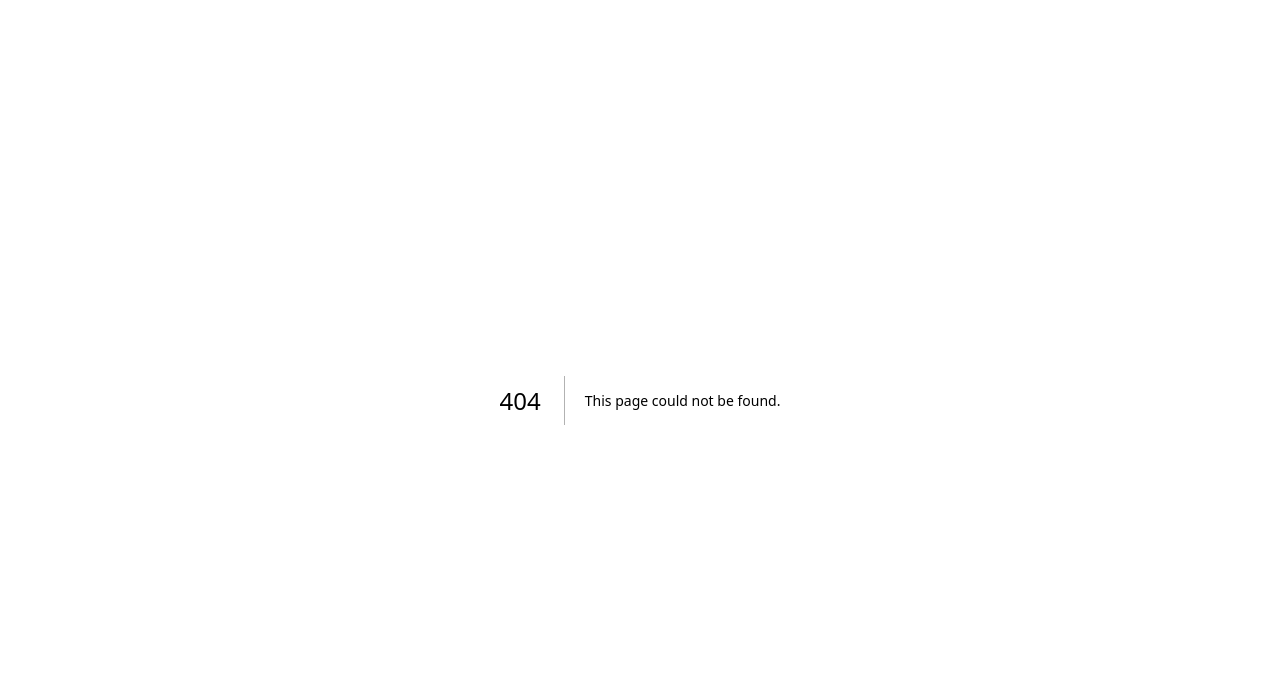
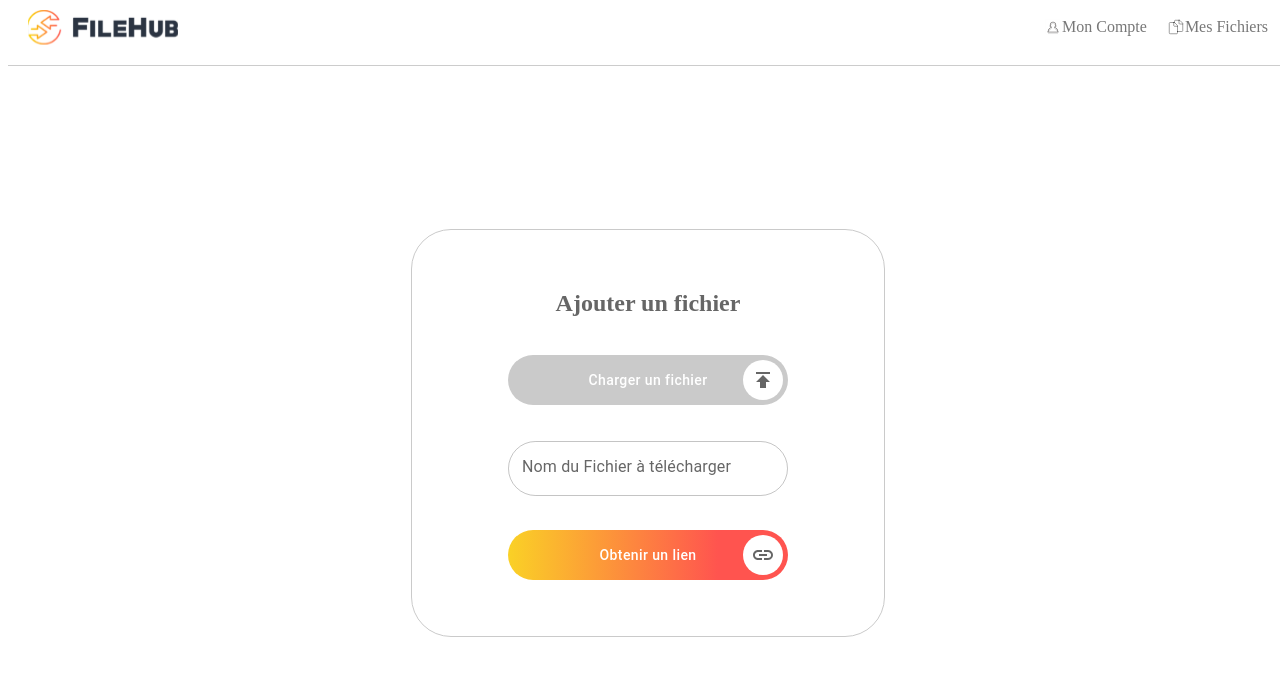
Before and after one commit to WildCodeSchool/2309-wns-rouge-filehub, a Next.js app in the folder frontend/: page /fileUpload in a window 1280 px wide. Before the commit this address had no page. Shown: the top 676 px of the page. Built offline with nearby package versions, Linux system fonts and the light colour scheme.

Commit message:
added FileUpload componant, pages for FileUpload and UserProfile and exported const styled from UserProfile

```diff
--- a/frontend/package.json
+++ b/frontend/package.json
@@ -12,6 +12,7 @@
     "@apollo/client": "^3.8.6",
     "@emotion/react": "^11.11.3",
     "@emotion/styled": "^11.11.0",
+    "@mui/icons-material": "^5.15.7",
     "@mui/material": "^5.15.7",
     "@types/node": "20.6.2",
     "@types/react": "18.2.22",
--- /dev/null
+++ b/frontend/src/components/FileUpload.tsx
@@ -0,0 +1,119 @@
+import { Button, TextField, colors } from "@mui/material";
+import { useEffect, useState } from "react";
+import styled from "styled-components";
+import { theme } from "@/styles/theme";
+import { Label, InputField, ButtonSVGContainer, ButtonConfirm, Container, Title } from "./UserProfile";
+import PublishIcon from '@mui/icons-material/Publish';
+import LinkIcon from '@mui/icons-material/Link';
+import HighlightOffIcon from '@mui/icons-material/HighlightOff';
+
+const FileUploadContent = styled.div`
+    display: flex;
+    justify-content: center;
+    align-items: center;
+    flex-direction: column;
+`;
+
+const FileInfo = styled.div`
+    display: flex;
+    justify-content: center;
+    align-items: center;
+    flex-direction: column;
+    padding: 5vmin 12vmin;
+    border: 1px solid ${theme.palette.secondary.main};
+    border-radius: 5vmin;
+    width: 35vmin;
+    height: max(50vmin, fit-content);
+    color: ${theme.palette.primary.main};
+`;
+
+const FileButton = styled(Button)`
+    &.MuiButtonBase-root {
+        width: 100%;
+        height: 50px;
+        margin: 2px 0;
+        box-shadow: none;
+        border-radius: 50px;
+        text-transform: none;
+    }
+`;
+
+const LabelButton = styled.label`
+    display: flex;
+    justify-content: center;
+    align-items: center;
+    width: 100%;
+    height: 100%;
+    cursor: pointer;
+`;
+
+const ThrowFileButton = styled(Button)`
+    &.MuiButtonBase-root {
+        position: absolute;
+        width: 40px;
+        height: 40px;
+        right: -60px;
+    }
+`;
+
+function FileUpload(): React.ReactNode {
+    const [file, setFile] = useState<File>();
+    const [fileName, setFileName] = useState("");
+
+    const setFileInfo = (e: React.ChangeEvent<HTMLInputElement>)=>{
+        const fileInput = e.target;
+
+        if(fileInput.files && fileInput.files.length === 1){
+            setFile(fileInput.files[0]);
+        }
+    }
+
+    useEffect(()=>{
+        if(file){
+            setFileName(file.name);
+        } else {
+            setFileName("");
+        }
+    }, [file])
+
+    return(
+        <FileUploadContent>
+            <FileInfo>
+                <Title>Ajouter un fichier</Title>
+                <Container>
+                    <FileButton variant="contained" sx={file === undefined ? {background: theme.palette.secondary.main}
+                    : {background: "linear-gradient(90deg, rgba(250,209,38,1) 0%, rgba(255,84,79,1) 75%, rgba(255,84,79,1) 100%)"}}>
+                        <LabelButton>
+                            Charger un fichier
+                            <ButtonSVGContainer>
+                                <PublishIcon color="primary"/>
+                            </ButtonSVGContainer>
+                            <input hidden type="file" onChange={(e)=>{setFileInfo(e)}}/>
+                        </LabelButton>
+                    </FileButton>
+                    {file &&
+                    <ThrowFileButton onClick={()=>{setFile(undefined)}}>
+                        <HighlightOffIcon color="primary"/>
+                    </ThrowFileButton>
+                    }
+                </Container>
+                <Container>
+                    <Label>
+                        <InputField label="Nom du Fichier à télécharger" variant="outlined" type="text"
+                        value={fileName} onChange={(e)=>{setFileName(e.target.value)}}/>
+                    </Label>
+                </Container>
+                <Container>
+                    <ButtonConfirm>
+                        Obtenir un lien
+                        <ButtonSVGContainer>
+                        <LinkIcon color="primary"/>
+                        </ButtonSVGContainer>
+                    </ButtonConfirm>
+                </Container>
+            </FileInfo>
+        </FileUploadContent>
+    )
+}
+
+export default FileUpload;
--- a/frontend/src/components/UserProfile.tsx
+++ b/frontend/src/components/UserProfile.tsx
@@ -2,6 +2,9 @@ import { Button, TextField } from "@mui/material";
 import { useState } from "react";
 import styled from "styled-components";
 import { theme } from "@/styles/theme";
+import { useRouter } from "next/router";
+import PublishIcon from '@mui/icons-material/Publish';
+import KeyIcon from '@mui/icons-material/Key';
 
 const UserProfileContent = styled.div`
     display: flex;
@@ -15,28 +18,26 @@ const UserInfo = styled.div`
     justify-content: center;
     align-items: center;
     flex-direction: column;
-    padding: 5vmin 15vmin 8vmin 15vmin;
+    padding: 5vmin 15vmin;
     border: 1px solid ${theme.palette.secondary.main};
     border-radius: 5vmin;
     width: 50vmin;
-    height: max(50vmin, fit-content);
     color: ${theme.palette.primary.main};
 `;
 
-const Title = styled.h2`
+export const Title = styled.h2`
     display: flex;
     justify-content: center;
     align-items: center;
     width: 100%;
 `
 
-const Label = styled.label`
+export const Label = styled.label`
     display: flex;
     justify-content: center;
     flex-direction: column;
     width: 100%;
     font-size: 2.5vmin;
-    margin: 8% 0 0 0;
 `
 
 const FieldTitle = styled.p`
@@ -53,7 +54,7 @@ const Field = styled.p`
     padding: 2vmin 0 2vmin 5%;
 `
 
-const InputField = styled(TextField)`
+export const InputField = styled(TextField)`
     & .MuiOutlinedInput-root{
         height: 55px;
         margin: 2px 0;
@@ -74,19 +75,18 @@ const ButtonText = styled(Button)`
     }
 `;
 
-const ButtonConfirm = styled(Button)`
+export const ButtonConfirm = styled(Button)`
     &.MuiButtonBase-root{
         position: relative;
-        background: linear-gradient(90deg, rgba(250,209,38,1) 0%, rgba(255,84,79,1) 75%, rgba(255,84,79,1) 100%);;
+        background: linear-gradient(90deg, rgba(250,209,38,1) 0%, rgba(255,84,79,1) 75%, rgba(255,84,79,1) 100%);
         color: white;
         border-radius: 50px;
         padding: 0;
         display: flex;
         justify-content: center;
         text-transform: none;
-        width: 95%;
+        width: 100%;
         height: 50px;
-        margin: 2vmin 0 0 0;
     }
 `;
 
@@ -95,9 +95,10 @@ const DivLoadFile = styled.div`
     justify-content: center;
     align-items: center;
     width: 50vmin;
+    margin: 1rem 0;
 `
 
-const ButtonSVGContainer = styled.div`
+export const ButtonSVGContainer = styled.div`
     position: absolute;
     right: 5px;
     display: flex;
@@ -107,9 +108,20 @@ const ButtonSVGContainer = styled.div`
     border-radius: 100%;
     height: 40px;
     width: 40px;
-`
+`;
+
+export const Container = styled.div`
+    position: relative;
+    display: flex;
+    justify-content: center;
+    align-items: center;
+    flex-direction: column;
+    width: 100%;
+    margin: 1rem 0;
+`;
 
 function UserProfile(): React.ReactNode {
+    const router = useRouter();
     const [toggleModif, setToggleModif] = useState(false);
     const [email, setEmail] = useState("Wilder@Wild.com");
     const [passWord, setPassWord] = useState("");
@@ -117,9 +129,6 @@ function UserProfile(): React.ReactNode {
     const [secNewPassWord, setSecNewPassWord] = useState("");
 
     const changePassword = ()=>{
-        console.log(passWord);
-        console.log(newPassWord);
-        console.log(secNewPassWord);
         setPassWord("");
         setNewPassWord("");
         setSecNewPassWord("");
@@ -130,10 +139,13 @@ function UserProfile(): React.ReactNode {
         <UserProfileContent>
             <UserInfo>
                 <Title>Information de mon compte</Title>
-                <Label>
-                    <FieldTitle>Email :</FieldTitle>
-                    <Field>{email}</Field>
-                </Label>
+                <Container>
+                    <Label>
+                        <FieldTitle>Email :</FieldTitle>
+                        <Field>{email}</Field>
+                    </Label>
+                </Container>
+                <Container>
                 {toggleModif ?
                 <>
                     <Label>
@@ -151,10 +163,12 @@ function UserProfile(): React.ReactNode {
                     </Label>
                 </>
                 :
+                <>
                     <Label>
                         <FieldTitle>Mot de passe :</FieldTitle>
-                        <Field>As if we would show it</Field>
+                        <Field><KeyIcon color="primary"/></Field>
                     </Label>
+                </>
                 }
                 {toggleModif ? <>
                 <ButtonConfirm onClick={changePassword}>
@@ -168,16 +182,13 @@ function UserProfile(): React.ReactNode {
                     Modifier mon mot de passe
                 </ButtonText>
                 }
+                </Container>
             </UserInfo>
             <DivLoadFile>
-                <ButtonConfirm onClick={()=>{console.log("charger un fichier")}}>
+                <ButtonConfirm onClick={()=>{router.push("/fileUpload")}}>
                     Charger un nouveau fichier
                     <ButtonSVGContainer>
-                        <svg width="40%" height="40%" viewBox="0 0 24 24" fill="none" xmlns="http://www.w3.org/2000/svg">
-                            <g id="Interface / Download">
-                                <path id="Vector" d="M6 21H18M12 3V17M12 17L17 12M12 17L7 12" stroke="#000000" stroke-width="2" stroke-linecap="round" stroke-linejoin="round"/>
-                            </g>
-                        </svg>
+                        <PublishIcon color="primary"/>
                     </ButtonSVGContainer>
                 </ButtonConfirm>
             </DivLoadFile>
--- /dev/null
+++ b/frontend/src/pages/fileUpload.tsx
@@ -0,0 +1,16 @@
+import FileUpload from "../components/FileUpload";
+import Header from "@/layout/header";
+import { MainContent } from ".";
+
+function FileUploadPage(): React.ReactNode {
+    return(
+        <>
+            <Header/>
+            <MainContent>
+                <FileUpload/>
+            </MainContent>
+        </>
+    )
+}
+
+export default FileUploadPage;
--- a/frontend/src/pages/index.tsx
+++ b/frontend/src/pages/index.tsx
@@ -1,10 +1,13 @@
 import {useRouter} from "next/router";
 import Header from "@/layout/header";
-import {TestStyled} from '@/components/TestStyled';
 import UserProfile from "@/components/UserProfile";
 import styled from "styled-components";
 
-const MainContent = styled.div`
+export const MainContent = styled.div`
+    display: flex;
+    justify-content: center;
+    align-items: center;
+    flex-direction: column;
     position: fixed;
     top: 66px;
     width: 100%;
```
Also changed, not shown: frontend/src/pages/userProfile.tsx (added, +16 -0 lines), frontend/src/types.ts (added), 1 other file (tests, documents, lock files or other folders).
